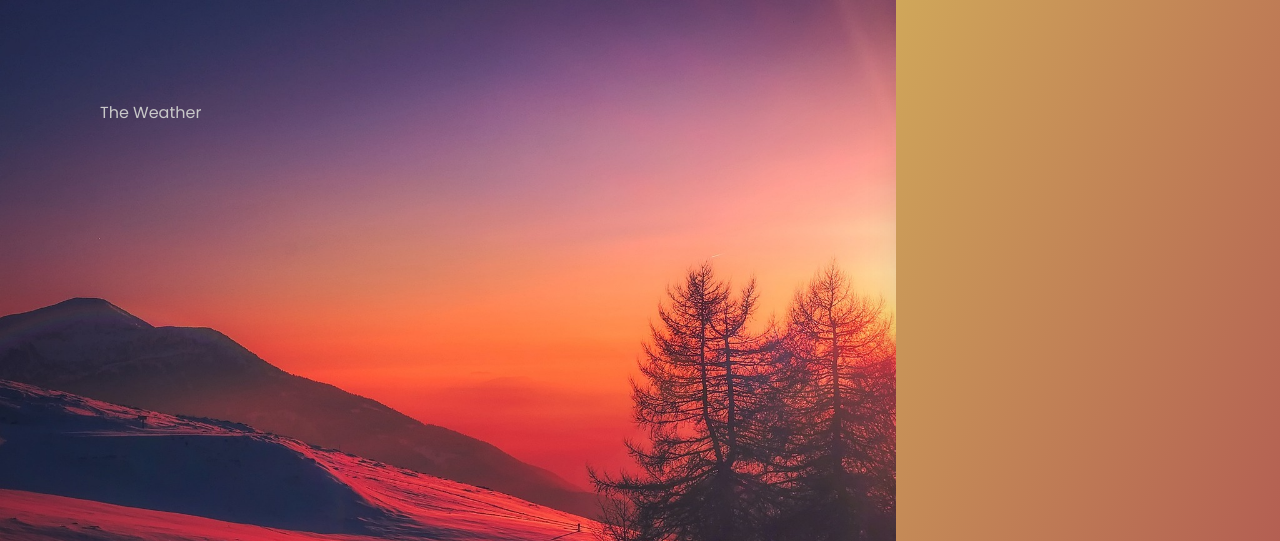
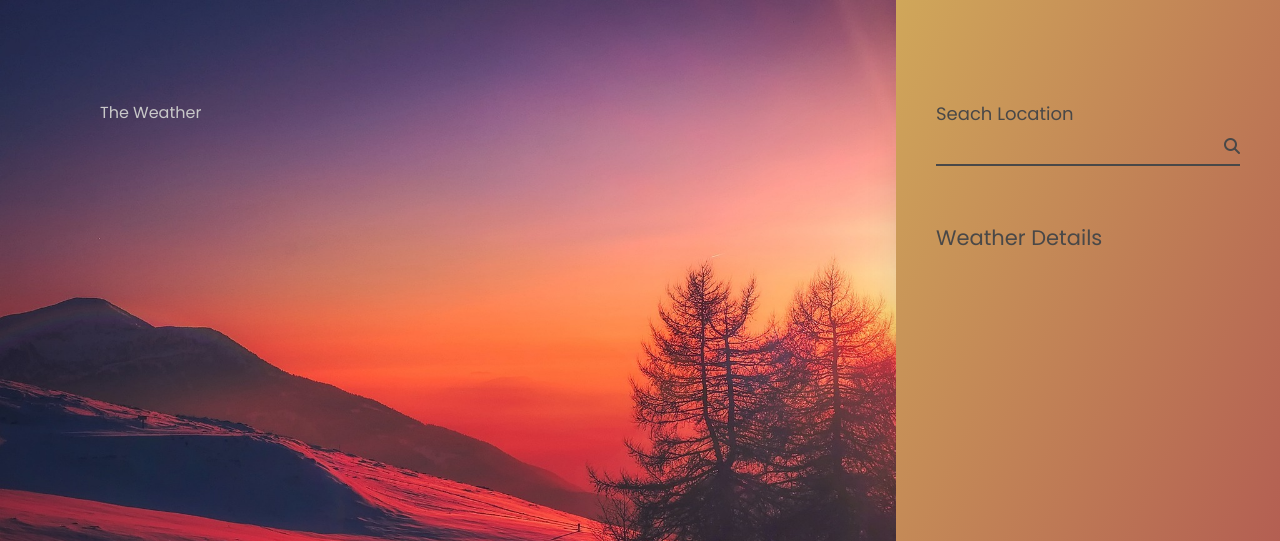
Before and after one commit to thebibeksah/weatherapp, a plain HTML site: page index.html in a window 1280 px wide. Shown: the top 541 px of the page. Drawn offline with Linux system fonts and the light colour scheme.

Commit message:
Search box implemented

```diff
--- a/css/style.css
+++ b/css/style.css
@@ -3,10 +3,10 @@
   margin: 0;
   padding: 0;
   font-family: "Poppins", sans-serif;
-  color: var(--white);
 }
 :root {
   --white: rgb(200, 200, 200);
+  --gray: rgb(73, 72, 72);
 }
 .container {
   display: flex;
@@ -18,6 +18,7 @@
   width: 70%;
   background-image: url(../img/winter.jpg);
   background-size: cover;
+  color: var(--white);
 }
 .content {
   padding: 100px;
@@ -49,4 +50,41 @@
   background-image: linear-gradient(to bottom right, rgb(208, 167, 90), rgb(174, 81, 81));
   box-shadow: 0 4px 30px rgba(0, 0, 0, 0.1);
   backdrop-filter: blur(5px);
+  color: var(--gray);
 }
+
+.site-info{
+    padding: 100px 40px;
+}
+.input-box{
+    display: flex;
+    flex-direction: column;
+}
+.input-box label{
+    font-size: 18px;
+}
+.input-box input{
+    border: none;
+    outline: none;
+    background-color: transparent;
+    border-bottom: 2px solid var(--gray);
+    padding: 5px 0;
+    color: var(--gray);
+    font-size: 18px;
+    padding-right: 40px;
+}
+.search-icon{
+    display: flex;
+    justify-content: right;
+}
+.search-icon i{
+    position: relative;
+    bottom: 28px;
+    cursor: pointer;
+}
+.weather-title{
+    margin: 40px 0;
+}
+.weather-title span{
+    font-size: 21px;
+}
--- a/index.html
+++ b/index.html
@@ -27,8 +27,27 @@
           </div>
         </div>
       </div>
-      <div class="second-section"></div>
+      <div class="second-section">
+        <div class="site-info">
+            <div class="search-box">
+                <div class="input-box">
+                    <label for="search">Seach Location</label>
+                    <input type="text" id="search">
+                </div>
+                <div class="search-icon">
+                    <i class="fa-solid fa-magnifying-glass"></i>
+                </div>
+            </div>
+            <div class="details">
+                <div class="weather-title">
+                    <span>Weather Details</span>
+                </div>
+                <div class="stats"></div>
+            </div>
+        </div>
+      </div>
     </div>
   </body>
   <script src="js/script.js"></script>
+  <script src="https://kit.fontawesome.com/63e1e881c1.js" crossorigin="anonymous"></script>
 </html>
```
